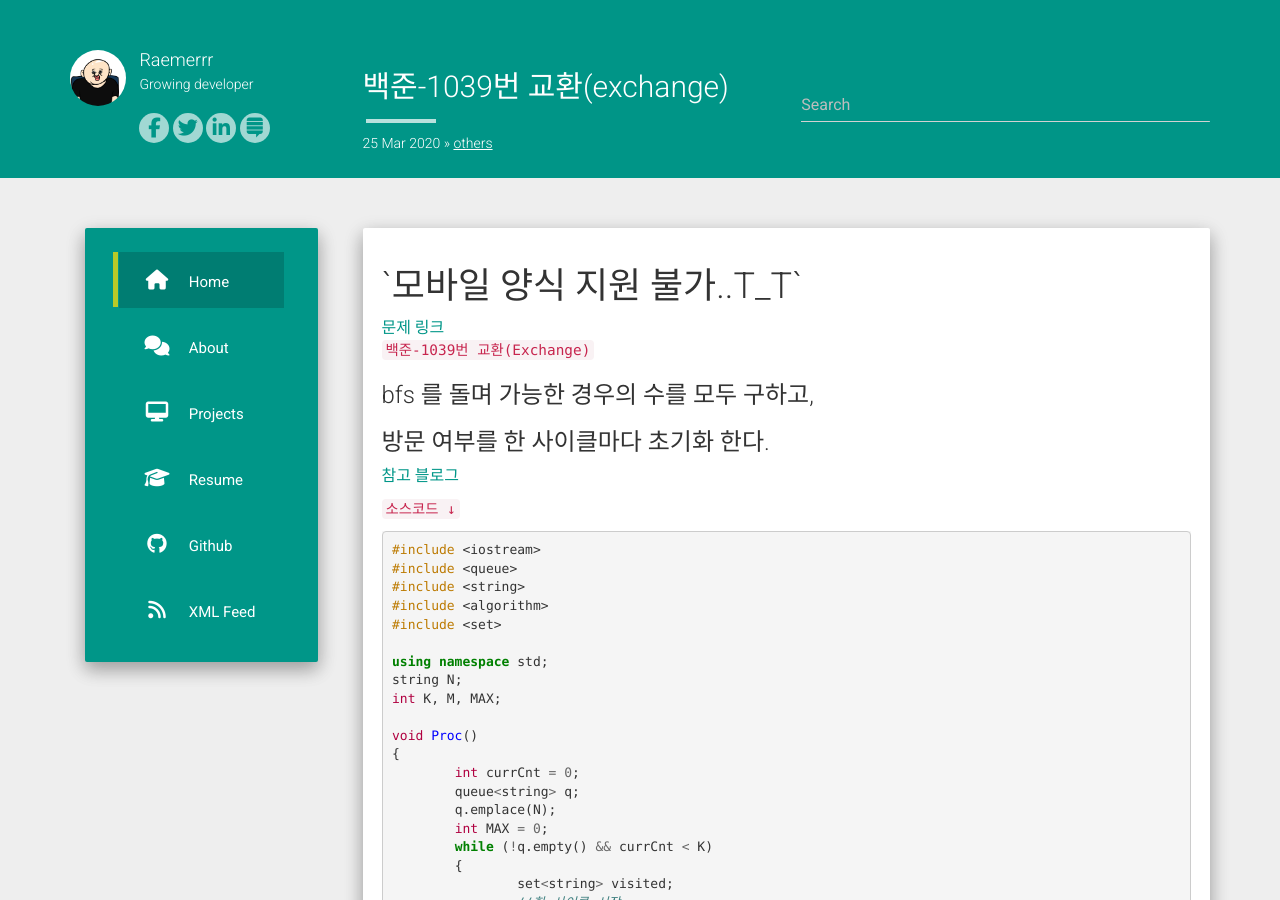
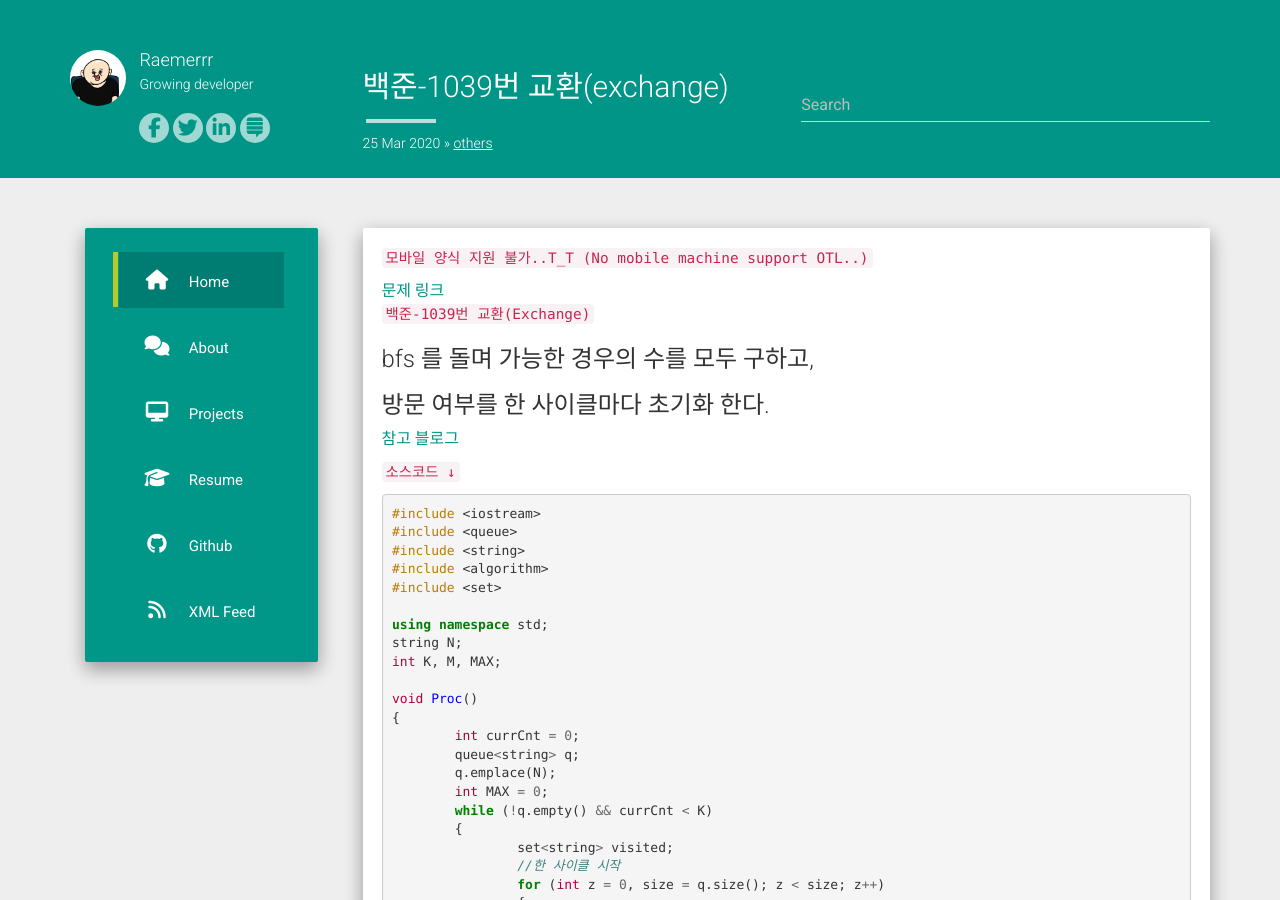
Before and after one commit to Raemerrr/raemerrr.github.io, a Jekyll site: the page built from _posts/2020-03-25-boj_1039.md, in a window 1280 px wide and 900 px high. Built offline with Jekyll 4.4.1, drawn with Linux system fonts in a browser that asks for light colours; nearby versions of some CDN libraries; comment, search, counter and statistics services are not loaded.

Commit message:
Update 2020-03-25-boj_1039.md

```diff
--- a/_posts/2020-03-25-boj_1039.md
+++ b/_posts/2020-03-25-boj_1039.md
@@ -4,7 +4,8 @@ title: "백준-1039번 교환(exchange)"
 date: 2020-03-25 23:03:54
 categories: others
 ---
-<h1>`모바일 양식 지원 불가..T_T`</h1>
+`모바일 양식 지원 불가..T_T (No mobile machine support OTL..) `
+
 <a href="https://www.acmicpc.net/problem/1039" target="_blank">문제 링크</a>
 `백준-1039번 교환(Exchange)`
 
```
